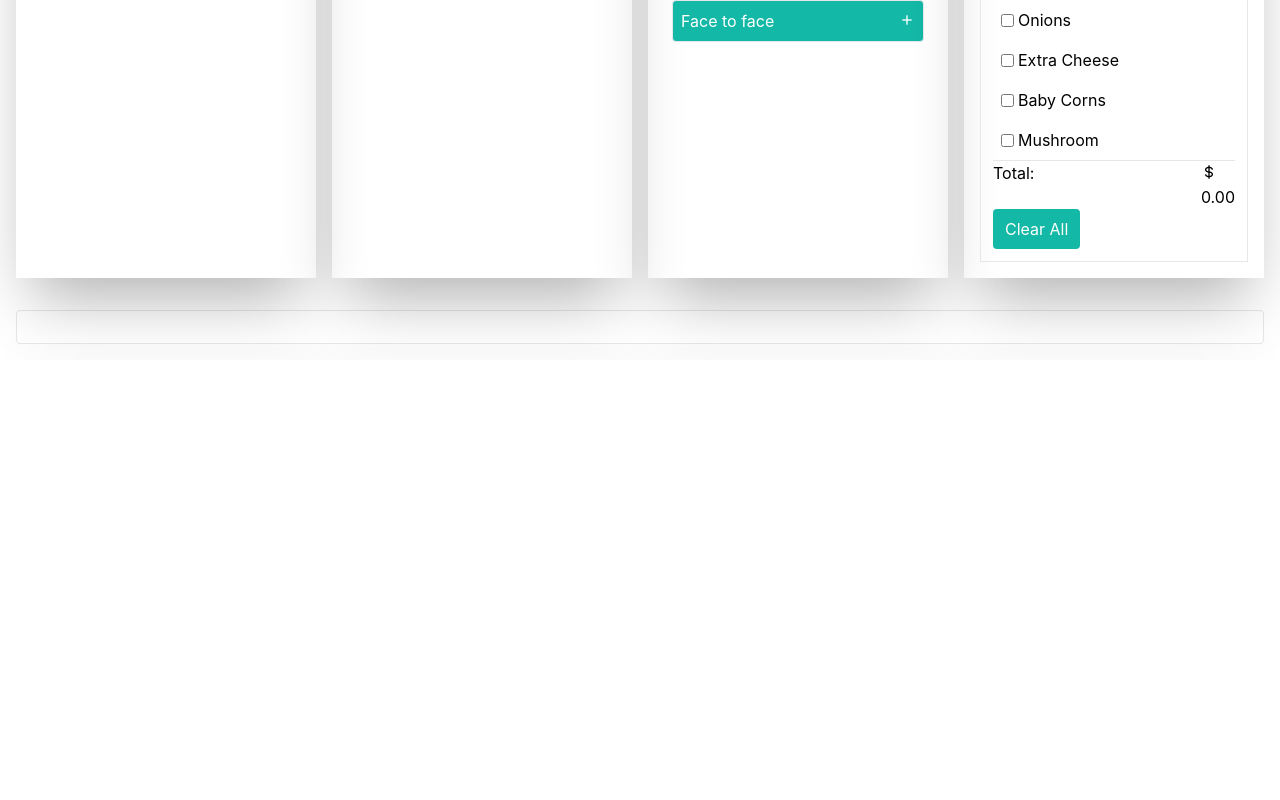
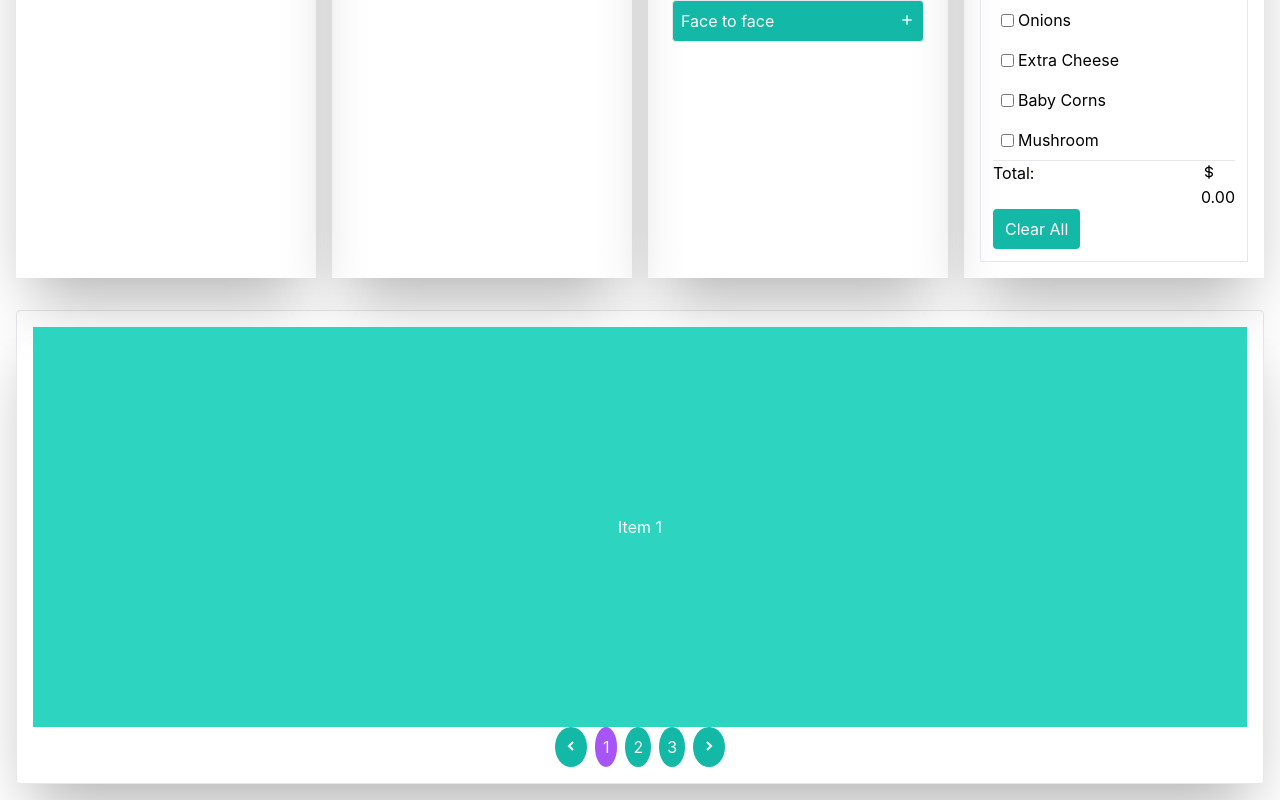
Before and after one commit to DanielMagar/ReactComponentApp, a React (Create React App) app: page / in a window 1280 px wide. Shown: the part 474-1274 px from the top of the page. Before the commit the page ends 834 px from the top, so only its background shows below. Built offline with nearby package versions, Linux system fonts and the light colour scheme.

Commit message:
carousel

```diff
--- a/src/common/Carousel.jsx
+++ b/src/common/Carousel.jsx
@@ -1,24 +1,67 @@
-import React from "react";
+import React, { useState } from "react";
 
 export const CarouselItem = ({ children, width }) => {
   return (
     <>
-      <div style={{ width: width }}>{children}</div>
+      <div
+        className="inline-flex items-center justify-center h-[400px] bg-teal-400 text-white"
+        style={{ width: width }}
+      >
+        {children}
+      </div>
     </>
   );
 };
 const Carousel = ({ children }) => {
   console.log("Children", children);
+  const [activeIndex, setActiveIndex] = useState(0);
+
+  // updating index for updating activeIndex state value to activate translate into 0, 100 and 200 respectively
+  const updateIndex = (newIndex) => {
+    if (newIndex < 0) {
+      newIndex = 0;
+    } else if (newIndex >= React.Children.count(children)) {
+      newIndex = React.Children.count(children) - 1;
+    }
+    setActiveIndex(newIndex);
+  };
   return (
     <>
       <div className="overflow-hidden">
-        <div className="whitespace-nowrap transition-transform duration: 0.3s -translate-x-[0%]">
-          {React.Children.map(
-            (children,
-            (child, idx) => {
-              return React.cloneElement(child, { width: "100%" });
-            })
-          )}
+        <div
+          className={`whitespace-nowrap transition-all duration-[0.3s] -translate-x-[${
+            activeIndex * 100
+          }%]`}
+        >
+          {React.Children.map(children, (child, index) => {
+            return React.cloneElement(child, { width: "100%" });
+          })}
+        </div>
+        <div className="flex items-center justify-center gap-2">
+          <button
+            className="bg-teal-500 p-2 rounded-[50%] text-white"
+            onClick={() => updateIndex(activeIndex - 1)}
+          >
+            <i className="bx bxs-chevron-left"></i>
+          </button>
+          {React.Children.map(children, (child, index) => {
+            return (
+              <button
+                className={`p-2 rounded-[80%] text-white active:bg-purple-500 ${
+                  index === activeIndex ? "bg-purple-500" : "bg-teal-500"
+                }`}
+                onClick={() => updateIndex(index)}
+              >
+                {index + 1}
+              </button>
+            );
+          })}
+          <button
+            className="bg-teal-500 p-2 rounded-[50%] text-white"
+            onClick={() => updateIndex(activeIndex + 1)}
+          >
+            <i className="bx bxs-chevron-right"></i>
+          </button>
         </div>
       </div>
     </>
--- a/src/components/Rcomp2.jsx
+++ b/src/components/Rcomp2.jsx
@@ -1,5 +1,5 @@
 import React from "react";
-import Carousel from "../common/Carousel";
+import Carousel, { CarouselItem } from "../common/Carousel";
 
 const Rcomp2 = () => {
   return (
@@ -7,7 +7,11 @@ const Rcomp2 = () => {
       <div className=" w-full  p-4 rounded">
         <div className=" w-full border  p-4 rounded shadow-[0_35px_60px_-15px_rgba(0,0,0,0.3)]">
           <div>
-            <Carousel />
+            <Carousel>
+              <CarouselItem>Item 1</CarouselItem>
+              <CarouselItem>Item 2</CarouselItem>
+              <CarouselItem>Item 3</CarouselItem>
+            </Carousel>
           </div>
         </div>
       </div>
```
